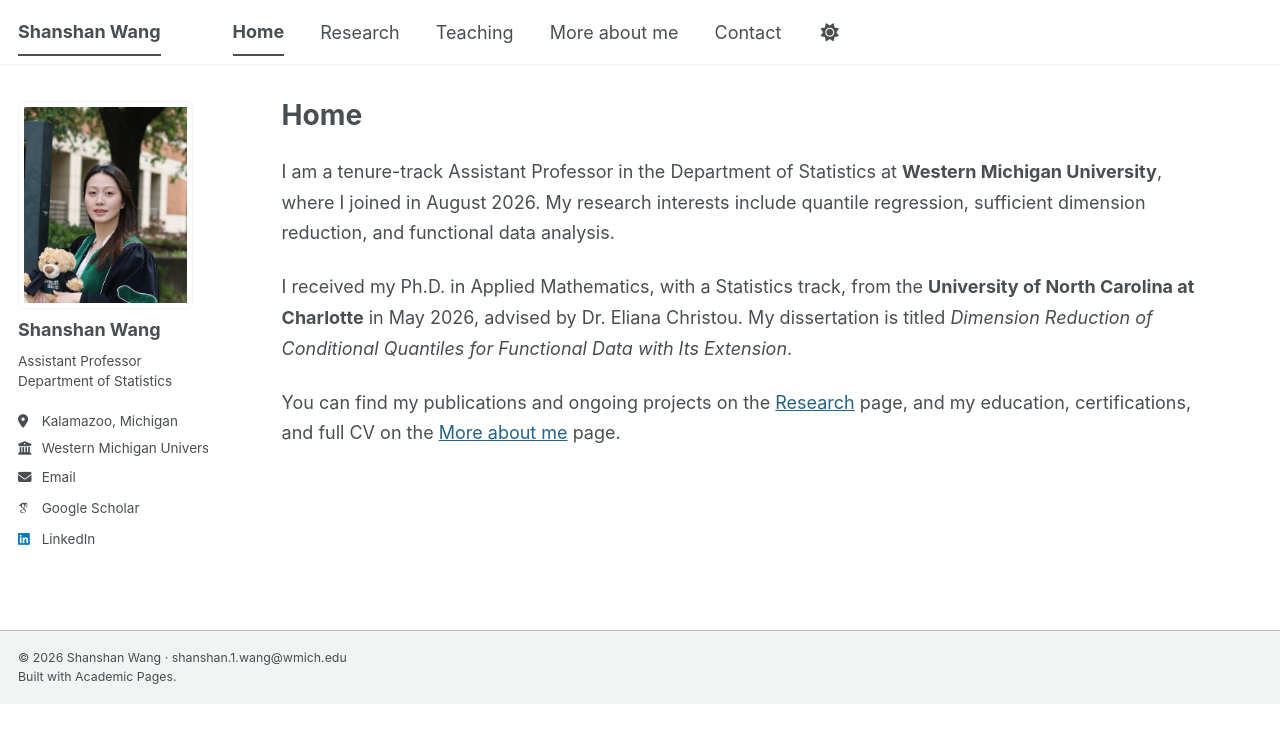
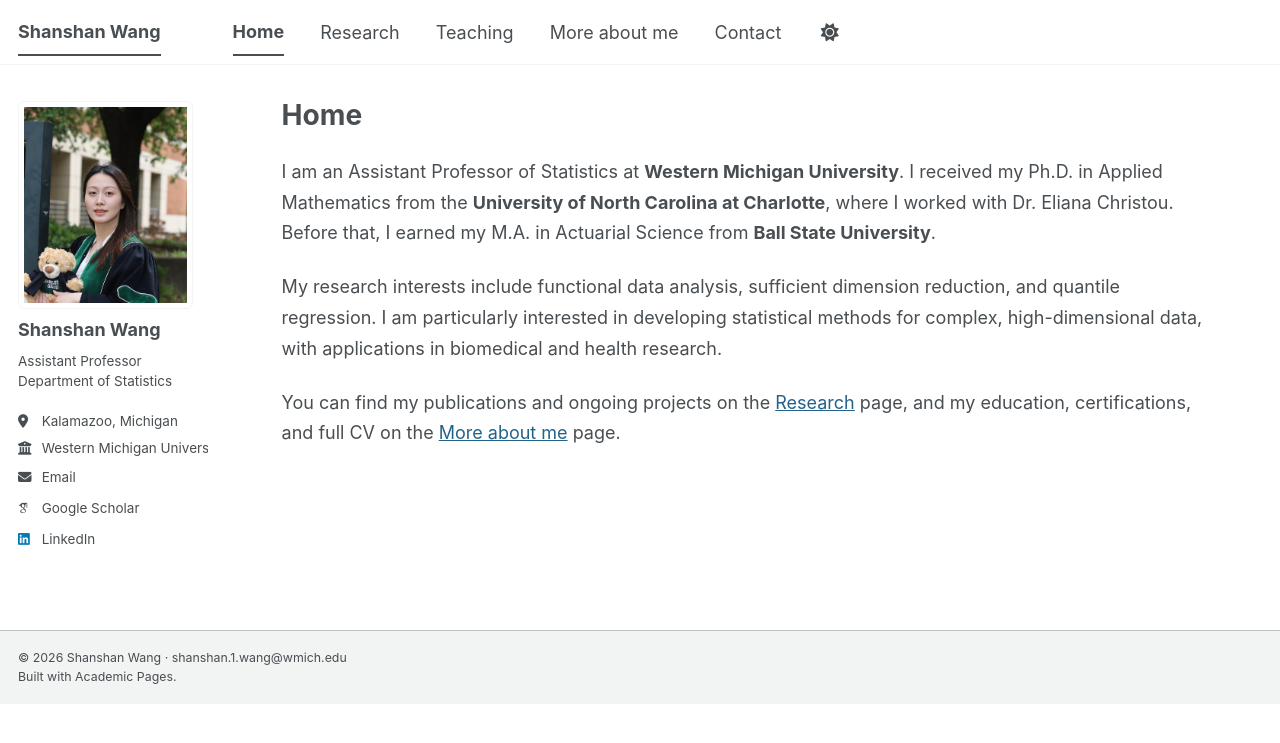
Before and after one commit to shanshanwang33/shanshanwang33.github.io, a Jekyll site: the page built from _pages/about.md, in a window 1280 px wide. Shown: the top 743 px of the page. Built offline with Jekyll 4.4.1, drawn with Linux system fonts in a browser that asks for light colours; some web fonts are replaced.

Commit message:
Refine home introduction and research interests

```diff
--- a/_pages/about.md
+++ b/_pages/about.md
@@ -7,8 +7,8 @@ redirect_from:
   - /about.html
 ---
 
-I am a tenure-track Assistant Professor in the Department of Statistics at **Western Michigan University**, where I joined in August 2026. My research interests include quantile regression, sufficient dimension reduction, and functional data analysis.
+I am an Assistant Professor of Statistics at **Western Michigan University**. I received my Ph.D. in Applied Mathematics from the **University of North Carolina at Charlotte**, where I worked with Dr. Eliana Christou. Before that, I earned my M.A. in Actuarial Science from **Ball State University**.
 
-I received my Ph.D. in Applied Mathematics, with a Statistics track, from the **University of North Carolina at Charlotte** in May 2026, advised by Dr. Eliana Christou. My dissertation is titled *Dimension Reduction of Conditional Quantiles for Functional Data with Its Extension*.
+My research interests include functional data analysis, sufficient dimension reduction, and quantile regression. I am particularly interested in developing statistical methods for complex, high-dimensional data, with applications in biomedical and health research.
 
 You can find my publications and ongoing projects on the [Research]({{ '/research/' | relative_url }}) page, and my education, certifications, and full CV on the [More about me]({{ '/more-about-me/' | relative_url }}) page.
```
